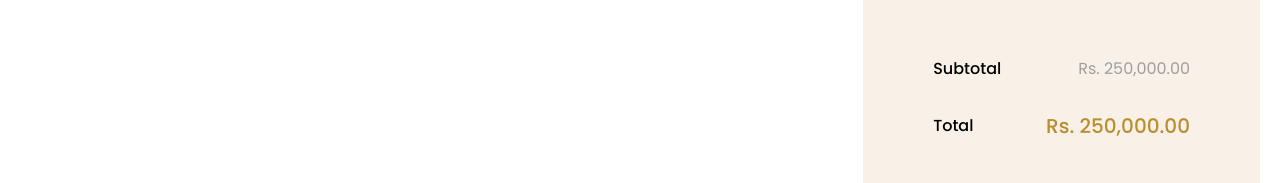
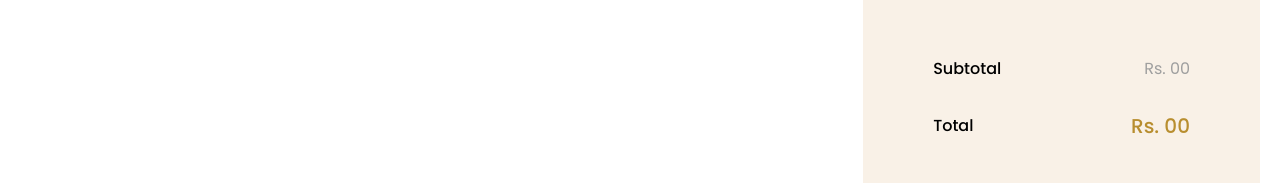
Before and after one commit to gouravprusty/checkout, a plain HTML site: page index.html in a window 1280 px wide. Shown: the part 557-740 px from the top of the page. Drawn offline with Linux system fonts and the light colour scheme; no server answers.

Commit message:
Subtotal

```diff
--- a/index.html
+++ b/index.html
@@ -109,8 +109,8 @@
                 <div class="cart-right">
                     <h1 class="cart-right-head">Cart Totals</h1>
                     <ul class="cart-right-details">
-                        <li>Subtotal<span id="subtotal">Rs. 250,000.00</span></li>
-                        <li>Total<span id="total">Rs. 250,000.00</span></li>
+                        <li>Subtotal<span id="subtotal">Rs. 00</span></li>
+                        <li>Total<span id="total">Rs. 00</span></li>
                     </ul>
                     <button class="cart-right-button">Check Out</button>
                 </div>
```
